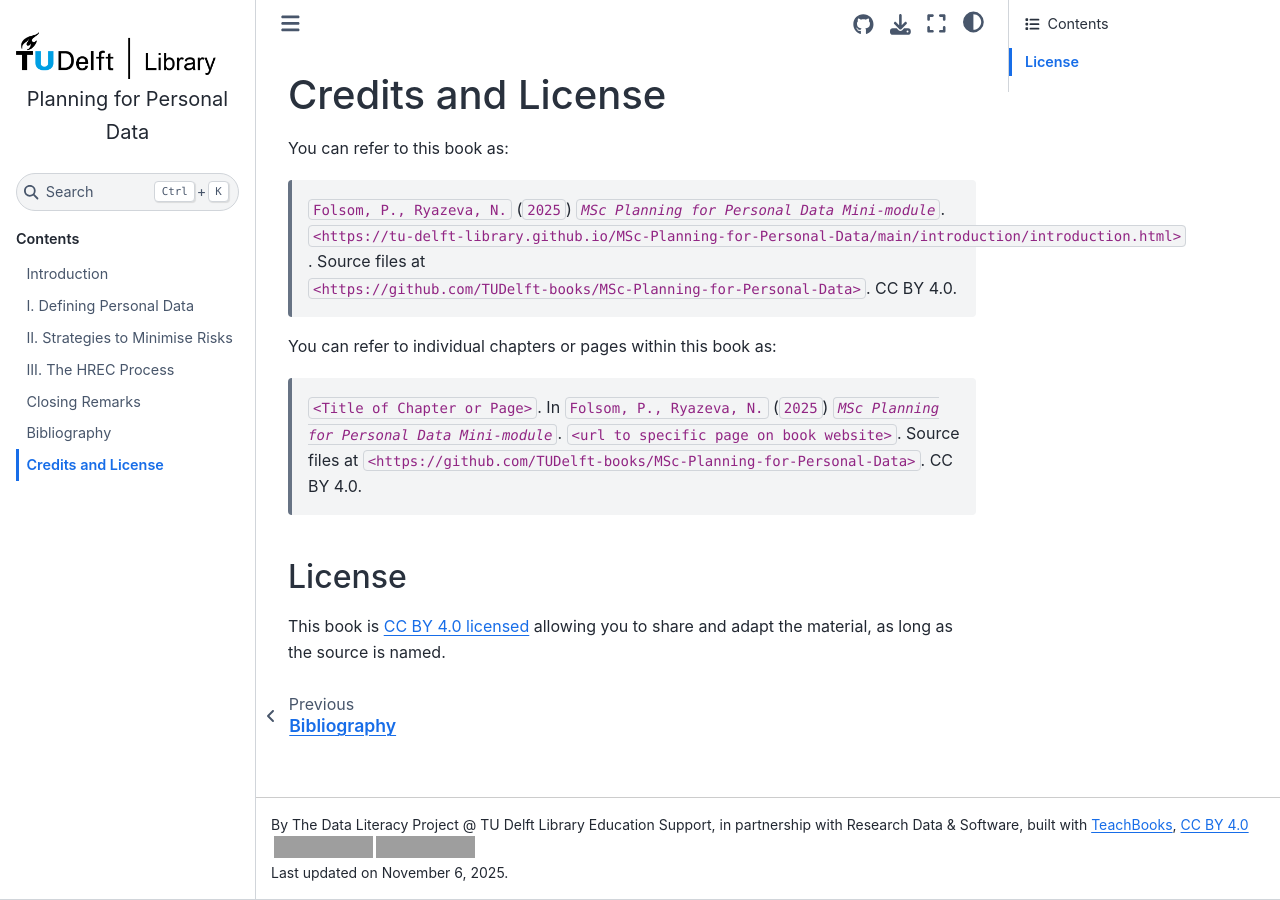
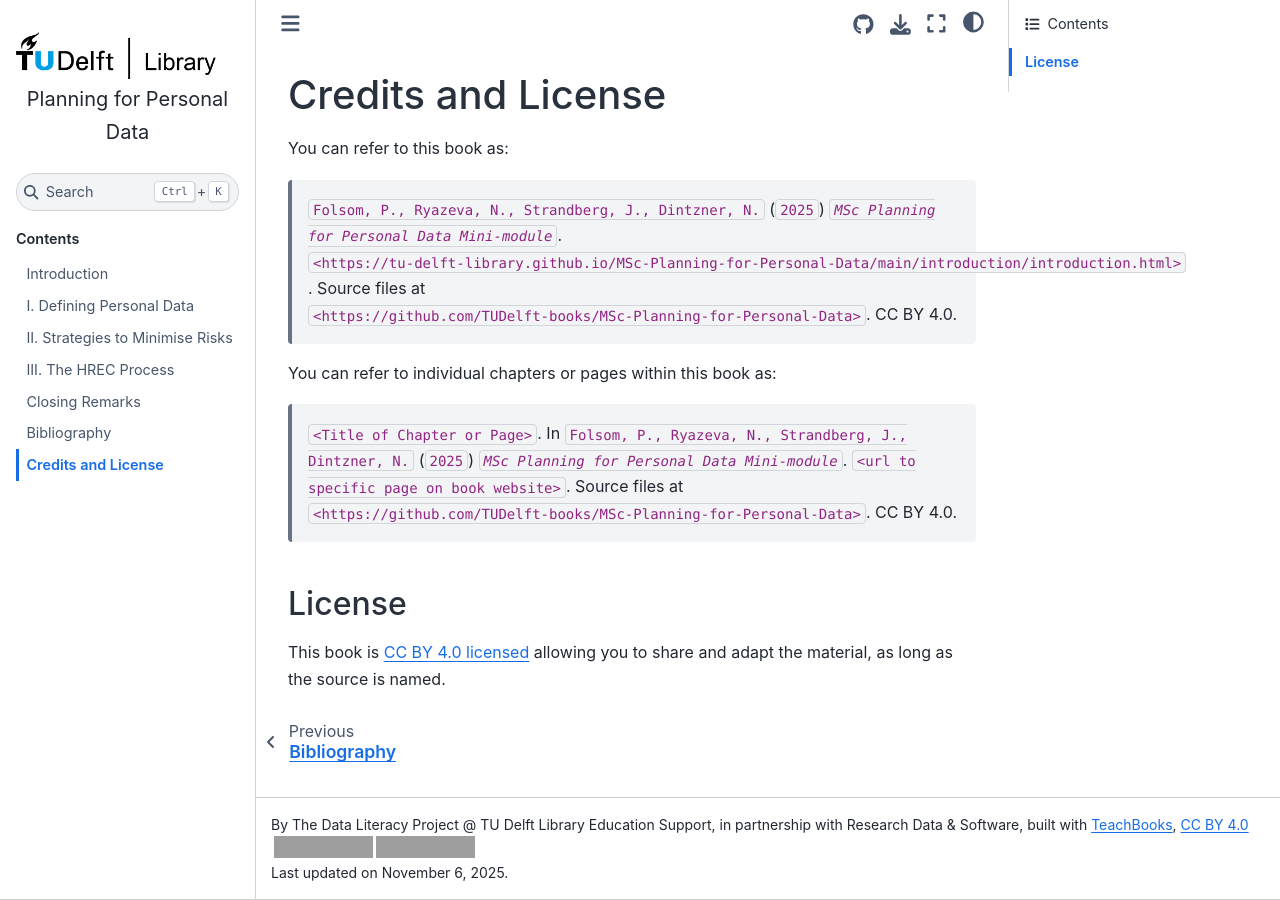
Before and after one commit to tu-delft-library/MSc-Planning-for-Personal-Data, a Jupyter Book: the page built from book/credits.md, in a window 1280 px wide. Built offline with Jupyter Book 1.0.4 settings and Sphinx 7.4.7 and the Sphinx Book theme 1.1.4, drawn with Linux system fonts in a browser that asks for light colours; comment, search, counter and statistics services are not loaded; grey boxes are pictures that could not be loaded.

Commit message:
Added Janine and Nico to citation

```diff
--- a/book/credits.md
+++ b/book/credits.md
@@ -3,11 +3,11 @@
 
 You can refer to this book as:
 
-> `Folsom, P., Ryazeva, N.` (`2025`) _`MSc Planning for Personal Data Mini-module`_. `<https://tu-delft-library.github.io/MSc-Planning-for-Personal-Data/main/introduction/introduction.html>`. Source files at `<https://github.com/TUDelft-books/MSc-Planning-for-Personal-Data>`. CC BY 4.0.
+> `Folsom, P., Ryazeva, N., Strandberg, J., Dintzner, N.` (`2025`) _`MSc Planning for Personal Data Mini-module`_. `<https://tu-delft-library.github.io/MSc-Planning-for-Personal-Data/main/introduction/introduction.html>`. Source files at `<https://github.com/TUDelft-books/MSc-Planning-for-Personal-Data>`. CC BY 4.0.
 
 You can refer to individual chapters or pages within this book as:
 
-> `<Title of Chapter or Page>`. In `Folsom, P., Ryazeva, N.` (`2025`) _`MSc Planning for Personal Data Mini-module`_. `<url to specific page on book website>`. Source files at `<https://github.com/TUDelft-books/MSc-Planning-for-Personal-Data>`. CC BY 4.0.
+> `<Title of Chapter or Page>`. In `Folsom, P., Ryazeva, N., Strandberg, J., Dintzner, N.` (`2025`) _`MSc Planning for Personal Data Mini-module`_. `<url to specific page on book website>`. Source files at `<https://github.com/TUDelft-books/MSc-Planning-for-Personal-Data>`. CC BY 4.0.
 
 ## License
 This book is [CC BY 4.0 licensed](https://creativecommons.org/licenses/by/4.0/) allowing you to share and adapt the material, as long as the source is named.
```
